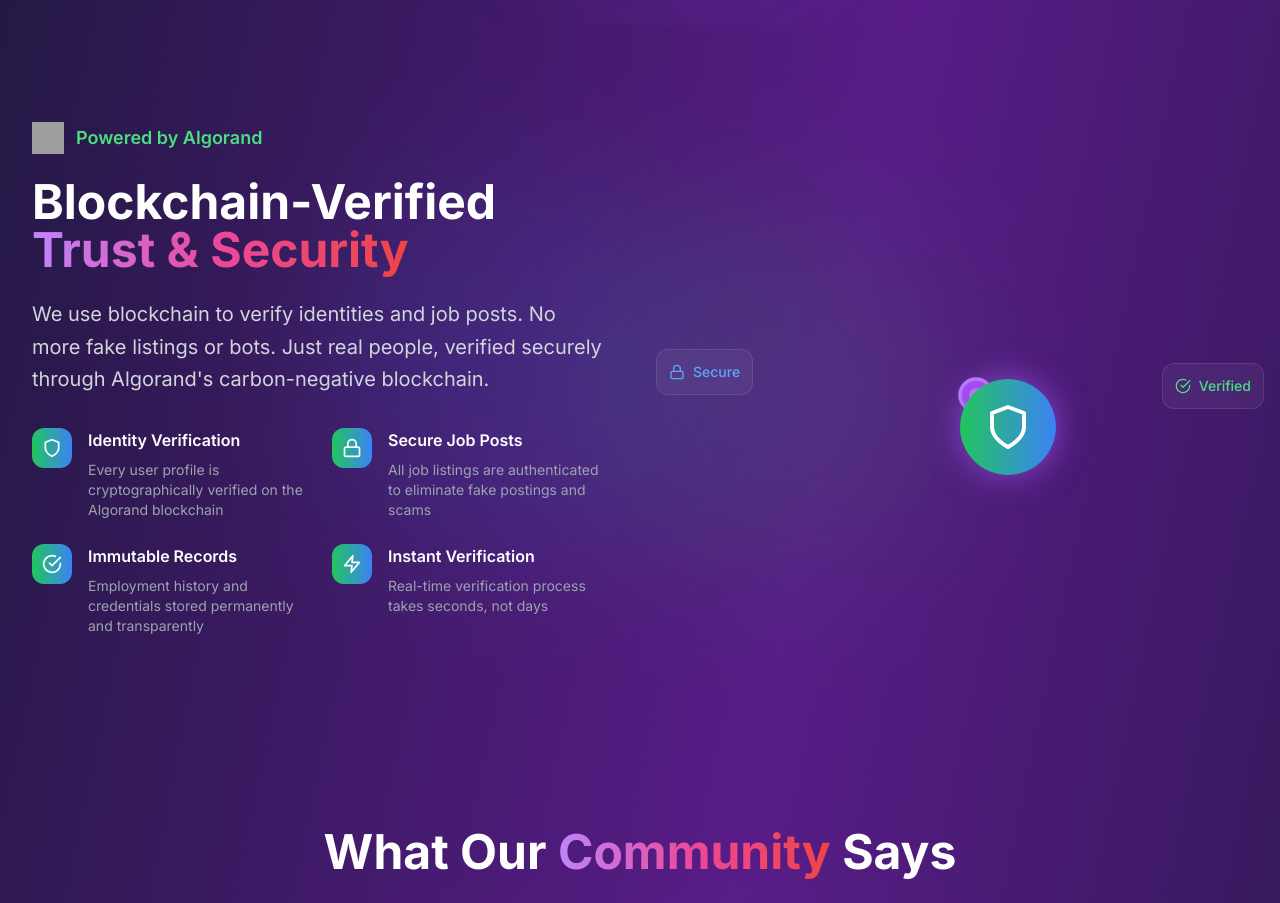
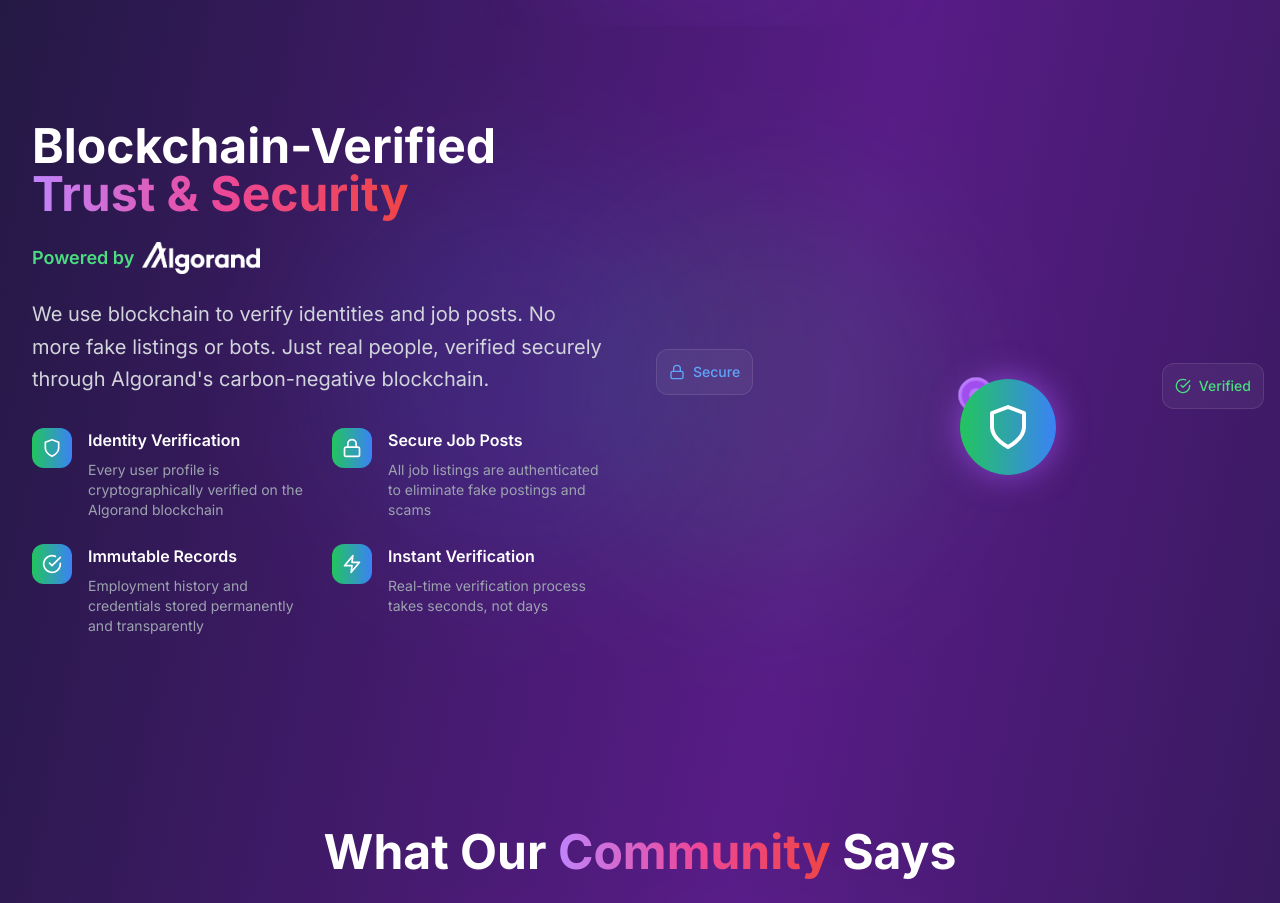
Before and after one commit to itz-dev-tasavvuf/Hirly3.0-Alpha-, a React (Vite) app in the folder project/: page / in a window 1280 px wide. Shown: the part 1740-2643 px from the top of the page. Built offline with nearby package versions, Linux system fonts and the light colour scheme; grey boxes are pictures that could not be loaded.

Commit message:
More branding addons

```diff
--- a/project/src/components/BlockchainSection.jsx
+++ b/project/src/components/BlockchainSection.jsx
@@ -1,6 +1,7 @@
 import React from 'react';
 import { motion } from 'framer-motion';
 import { Shield, Lock, CheckCircle, Zap } from 'lucide-react';
+import algorandFullLogoWhite from '@/assets/algorand_full_logo_white.png';
 
 const BlockchainSection = () => {
   const features = [
@@ -40,16 +41,16 @@ const BlockchainSection = () => {
             whileInView={{ opacity: 1, x: 0 }}
             viewport={{ once: true }}
           >
-            <div className="flex items-center mb-6">
-              <img  alt="Algorand logo" className="w-8 h-8 mr-3" src="https://images.unsplash.com/photo-1639327380086-f13b8fef4211" />
-              <span className="text-green-400 font-semibold text-lg">Powered by Algorand</span>
-            </div>
-
             <h2 className="text-4xl md:text-5xl font-bold text-white mb-6">
               Blockchain-Verified
               <br />
               <span className="gradient-text">Trust & Security</span>
             </h2>
+
+            <div className="flex items-center mb-6">
+              <span className="text-green-400 font-semibold text-lg mr-2">Powered by</span>
+              <img src={algorandFullLogoWhite} alt="Algorand" className="h-8 w-auto" />
+            </div>
 
             <p className="text-xl text-gray-300 mb-8 leading-relaxed">
               We use blockchain to verify identities and job posts. No more fake listings or bots.
```
